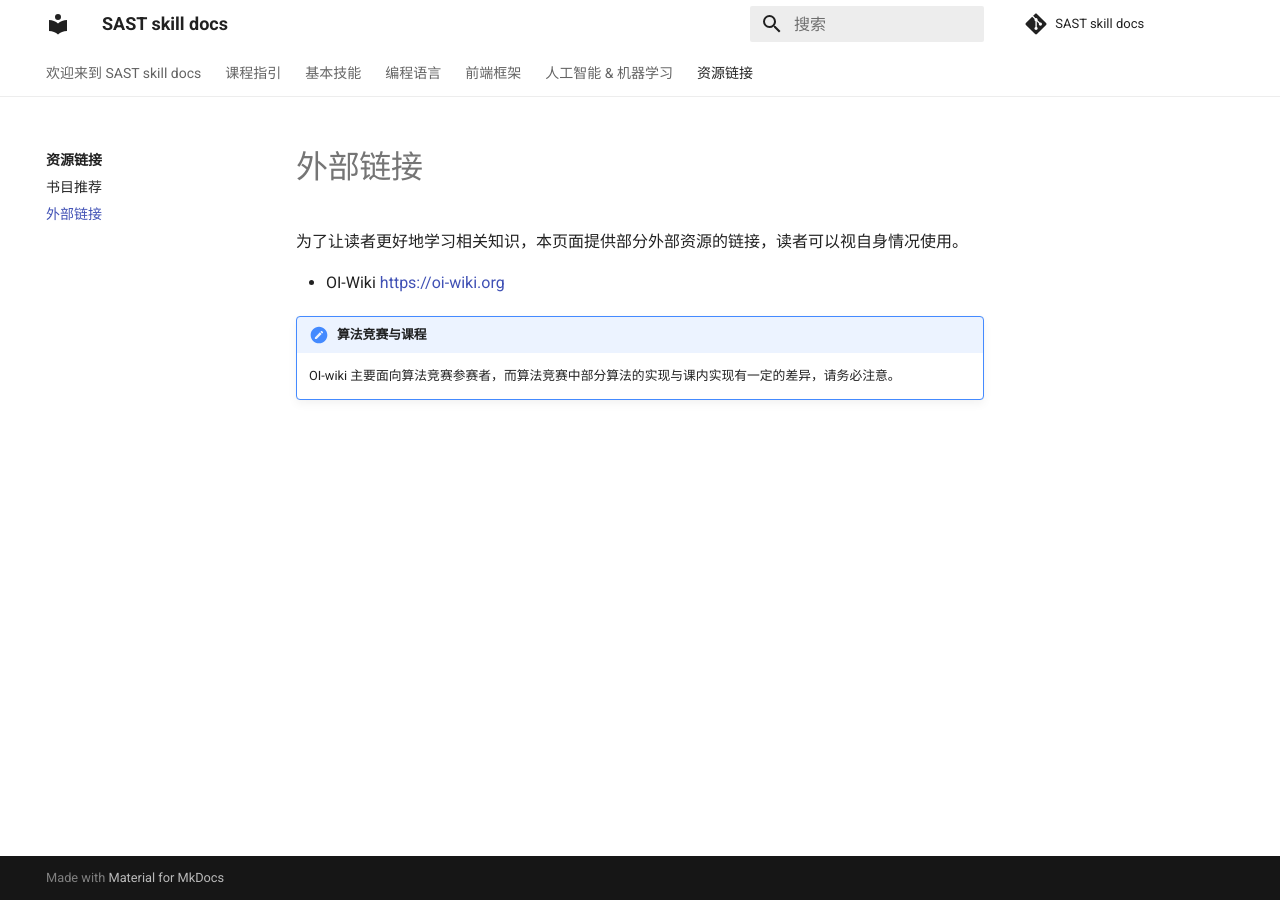
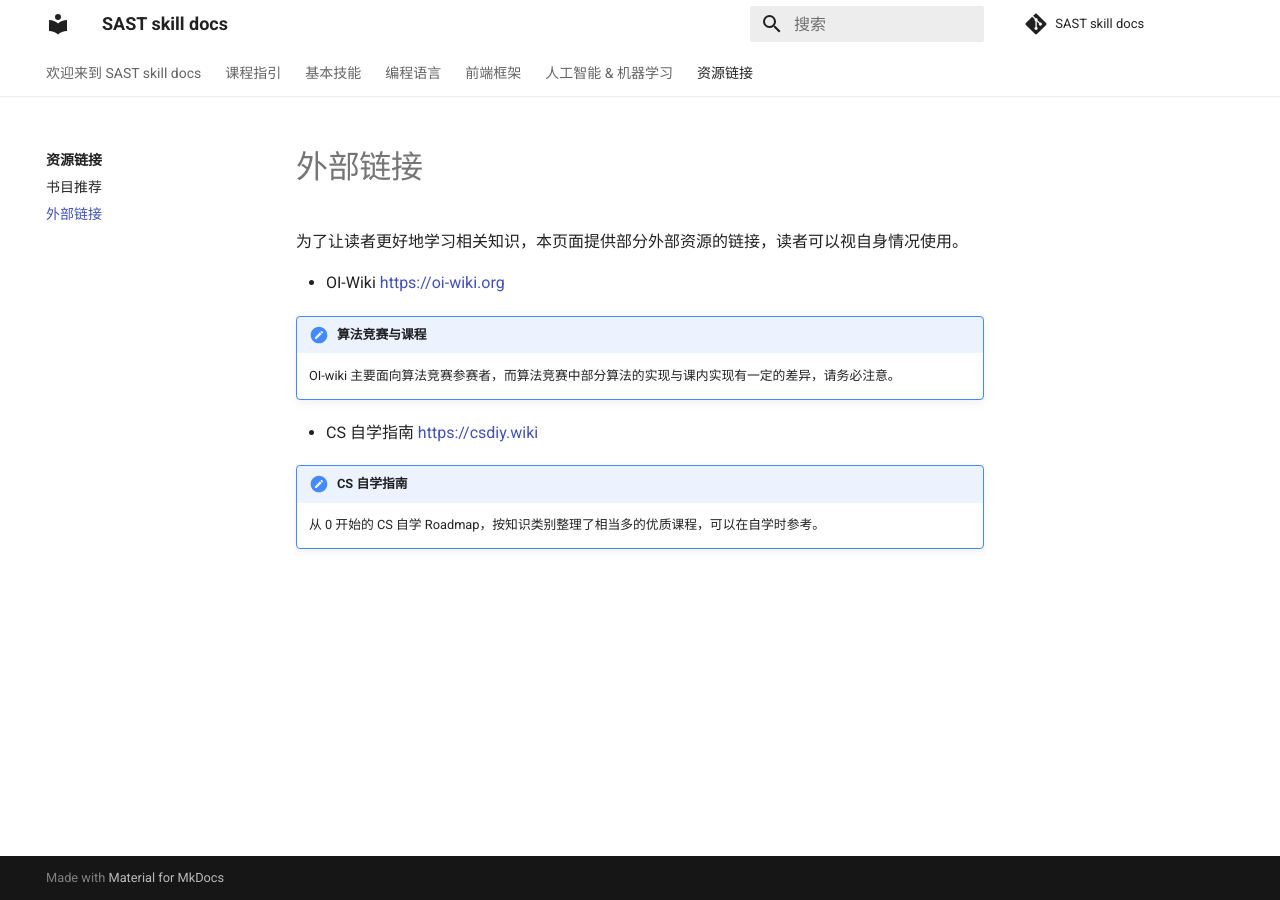
Before and after one commit to SAST-skill-docers/sast-skill-docs, an MkDocs documentation site: the page built from docs/source/source.md, in a window 1280 px wide. Built offline with MkDocs 1.6.1 and Material for MkDocs 9.7.7, drawn with Linux system fonts in a browser that asks for light colours; comment, search, counter and statistics services are not loaded.

Commit message:
docs(source): add csdiy.wiki

```diff
--- a/docs/source/source.md
+++ b/docs/source/source.md
@@ -7,3 +7,9 @@
 !!! caution "算法竞赛与课程"
 
     OI-wiki 主要面向算法竞赛参赛者，而算法竞赛中部分算法的实现与课内实现有一定的差异，请务必注意。
+
+- CS 自学指南 <https://csdiy.wiki>
+
+!!! note "CS 自学指南"
+
+    从 0 开始的 CS 自学 Roadmap，按知识类别整理了相当多的优质课程，可以在自学时参考。
```
